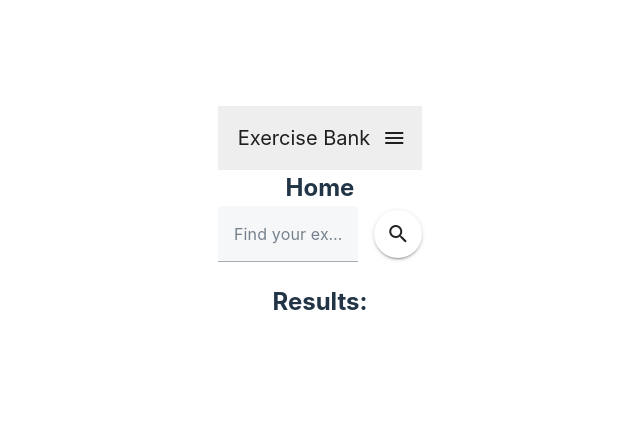
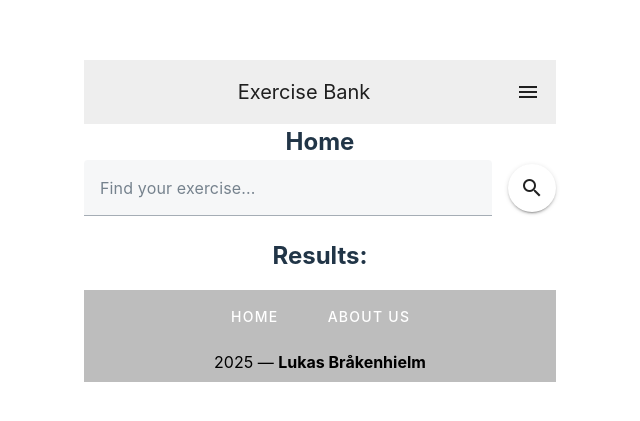
Before and after one commit to LukasBFrontend/My_Exercise_Bank, a Vue app: page / in a window 1280 px wide. Shown: the part 179-600 px from the top of the page, without its empty margins (320-960 px from the left). Built offline with nearby package versions, Linux system fonts and the light colour scheme.

Commit message:
footer, pinia

```diff
--- a/package.json
+++ b/package.json
@@ -26,7 +26,7 @@
    },
    "prettier": {
       "trailingComma": "es5",
-      "tabWidth": 4,
+      "tabWidth": 2,
       "semi": false,
       "singleQuote": true
    }
--- a/src/App.vue
+++ b/src/App.vue
@@ -1,13 +1,13 @@
 <script setup>
-import HelloWorld from './components/HelloWorld.vue'
-import DataPrint from './components/DataPrint.vue'
-import NavBar from './components/NavBar.vue';
+import ResultDisplay from './components/ResultDisplay.vue'
+import NavBar from './components/NavBar.vue'
+import MyFooter from './components/MyFooter.vue'
 </script>
 
 <template>
   <nav-bar></nav-bar>
   <router-view></router-view>
-    <data-print></data-print>
+  <my-footer></my-footer>
 </template>
 
 <style scoped>
--- a/src/components/DataPrint.vue
+++ /dev/null
@@ -1,45 +0,0 @@
-<script setup>
-import { ref } from 'vue'
-import axios from 'axios'
-
-defineProps({
-    /* msg: String, */
-})
-
-const count = ref(0)
-let exercises = ref(null)
-
-async function fetchExercises() {
-    try {
-        const response = await axios.get(
-            'https://api.api-ninjas.com/v1/exercises?muscle=biceps',
-            {
-                headers: {
-                    'X-Api-Key': 'O66dLKHhs8dETGYulEEzPA==YGlpqeMAuT0H1KH2',
-                },
-            }
-        )
-
-        exercises.value = response.data
-        console.log(exercises)
-    } catch (error) {
-        console.error(error)
-    }
-}
-
-/* fetchExercises() */
-</script>
-
-<template>
-    <h2>Results:</h2>
-    <v-list lines="two">
-        <v-list-item
-            v-for="exercise in exercises"
-            :key="exercise"
-            :title="exercise.name"
-            :subtitle="exercise.instructions"
-        ></v-list-item>
-    </v-list>
-</template>
-
-<style scoped></style>
--- a/src/components/HelloWorld.vue
+++ /dev/null
@@ -1,16 +0,0 @@
-<script setup>
-import { ref } from 'vue'
-
-defineProps({
-
-})
-
-</script>
-
-<template>
-
-</template>
-
-<style scoped>
-
-</style>
--- /dev/null
+++ b/src/components/MyFooter.vue
@@ -0,0 +1,29 @@
+<script setup>
+import { ref } from 'vue'
+
+defineProps({})
+
+const links = ['Home', 'About Us']
+</script>
+
+<template>
+  <v-footer class="bg-grey-lighten-1">
+    <v-row justify="center" no-gutters>
+      <v-btn
+        v-for="link in links"
+        :key="link"
+        class="mx-2"
+        color="white"
+        rounded="xl"
+        variant="text"
+      >
+        {{ link }}
+      </v-btn>
+      <v-col class="text-center mt-4" cols="12">
+        {{ new Date().getFullYear() }} — <strong>Lukas Bråkenhielm</strong>
+      </v-col>
+    </v-row>
+  </v-footer>
+</template>
+
+<style scoped></style>
--- a/src/components/NavBar.vue
+++ b/src/components/NavBar.vue
@@ -1,35 +1,42 @@
 <script setup>
 import { ref } from 'vue'
 
-defineProps({
+defineProps({})
 
-})
-
-const pages = ref([{url: '/', text: 'Home'}, {url: '/about', text: 'About'}])
-
+//manuellt inskrvna sidlänkar
+const pages = ref([
+  { url: '/', text: 'Home' },
+  { url: '/about', text: 'About' },
+])
 </script>
 
 <template>
   <v-toolbar>
     <v-toolbar-title>Exercise Bank</v-toolbar-title>
     <v-menu>
+      <!-- knapp -->
       <template v-slot:activator="{ props }">
         <v-app-bar-nav-icon v-bind="props"></v-app-bar-nav-icon>
       </template>
 
+      <!-- dropdown-meny -->
       <v-list>
         <v-list-item
           v-for="(page, i) in pages"
-                :key="i" style="list-style-type: none;"
+          :key="i"
+          style="list-style-type: none"
         >
-                <v-btn><li><router-link :to=page.url style="display: block; width: 100%;">{{ page.text }}</router-link></li></v-btn>
+          <v-btn>
+            <li>
+              <router-link :to="page.url" style="display: block; width: 100%">
+                {{ page.text }}
+              </router-link>
+            </li>
+          </v-btn>
         </v-list-item>
       </v-list>
     </v-menu>
   </v-toolbar>
-
 </template>
 
-<style scoped>
-
-</style>
+<style scoped></style>
--- /dev/null
+++ b/src/components/ResultDisplay.vue
@@ -0,0 +1,21 @@
+<script setup>
+import { ref } from 'vue'
+import axios from 'axios'
+import { useResultStore } from '../store'
+
+let results = useResultStore()
+</script>
+
+<template>
+  <h2>Results:</h2>
+  <v-list lines="two">
+    <v-list-item
+      v-for="result in results.value"
+      :key="result"
+      :title="result.name"
+      :subtitle="result.instructions"
+    ></v-list-item>
+  </v-list>
+</template>
+
+<style scoped></style>
--- a/src/components/SearchBar.vue
+++ b/src/components/SearchBar.vue
@@ -1,30 +1,40 @@
 <script setup>
 import { ref } from 'vue'
+import axios from 'axios'
+import { useResultStore } from '../store'
 
-defineProps({
+defineProps({})
 
-})
+let input = ''
+const results = useResultStore()
 
-function onSearch() {
-    console.log('hej du sökte');
+async function fetchExercises(query) {
+  try {
+    const response = await axios.get(
+      `https://api.api-ninjas.com/v1/exercises?name=${query}`,
+      {
+        headers: {
+          'X-Api-Key': 'O66dLKHhs8dETGYulEEzPA==YGlpqeMAuT0H1KH2',
+        },
       }
+    )
 
+    results.set(response.data)
+    console.log(results.value)
+  } catch (error) {
+    console.error(error)
+  }
+}
 </script>
 
 <template>
-    <v-text-field label="Find your exercise...">
+  <v-text-field label="Find your exercise..." v-model="input">
     <template v-slot:append>
-            <v-btn
-            icon
-            @click="onSearch"
-            class="search-btn"
-            >
+      <v-btn icon @click="fetchExercises(input)" class="search-btn">
         <v-icon>mdi-magnify</v-icon>
       </v-btn>
     </template>
   </v-text-field>
 </template>
 
-<style scoped>
-
-</style>
+<style scoped></style>
--- a/src/main.js
+++ b/src/main.js
@@ -1,12 +1,11 @@
 import { createApp } from 'vue'
+import { createPinia } from 'pinia'
 import { createWebHistory, createRouter } from 'vue-router'
 import './style.css'
-
-// Components
 import App from './App.vue'
 
+const pinia = createPinia()
 const app = createApp(App)
-
 // Pages
 
 import HomeView from './views/HomeView.vue'
@@ -35,7 +34,7 @@ const vuetify = createVuetify({
   directives,
 })
 
-
+app.use(pinia)
 app.use(vuetify)
 app.use(router)
 
--- /dev/null
+++ b/src/store.js
@@ -0,0 +1,19 @@
+import { defineStore } from 'pinia'
+
+export const useCounterStore = defineStore('counter', {
+  actions: {
+    increment() {
+      this.value++
+    },
+  },
+  state: () => ({ value: 0 }),
+})
+
+export const useResultStore = defineStore('results', {
+  actions: {
+    set(resultsArray) {
+      this.value = resultsArray
+    },
+  },
+  state: () => ({ value: null }),
+})
--- a/src/views/HomeView.vue
+++ b/src/views/HomeView.vue
@@ -1,21 +1,23 @@
 <script setup>
 import { ref } from 'vue'
-import SearchBar from '../components/SearchBar.vue';
+import SearchBar from '../components/SearchBar.vue'
+import ResultDisplay from '../components/ResultDisplay.vue'
 
 defineProps({
-   msg: String,
+  msg: String,
 })
 
 const count = ref(0)
 </script>
 
 <template>
-   <h2>Home</h2>
-   <search-bar></search-bar>
+  <h2>Home</h2>
+  <search-bar></search-bar>
+  <result-display></result-display>
 </template>
 
 <style scoped>
 .read-the-docs {
-   color: #888;
+  color: #888;
 }
 </style>
```
Also changed, not shown: eslint.config.js (+6 -6 lines), 1 other file (tests, documents, lock files or other folders). Lines whose indentation alone changed are shown as unchanged.
